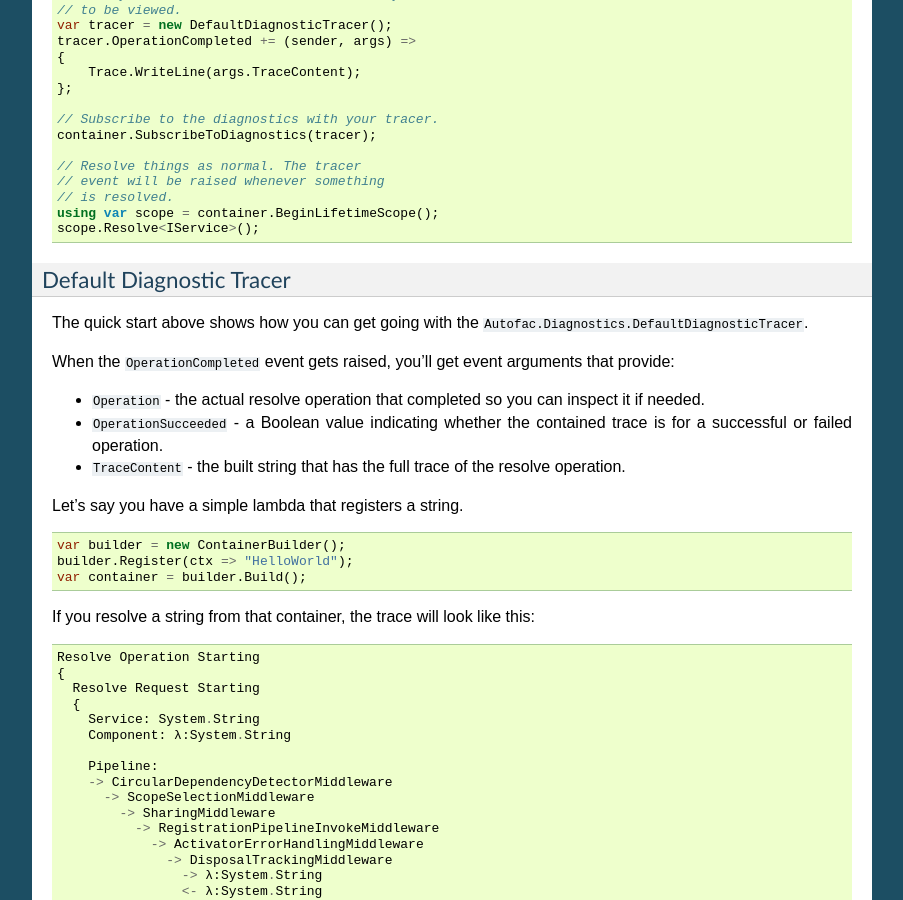
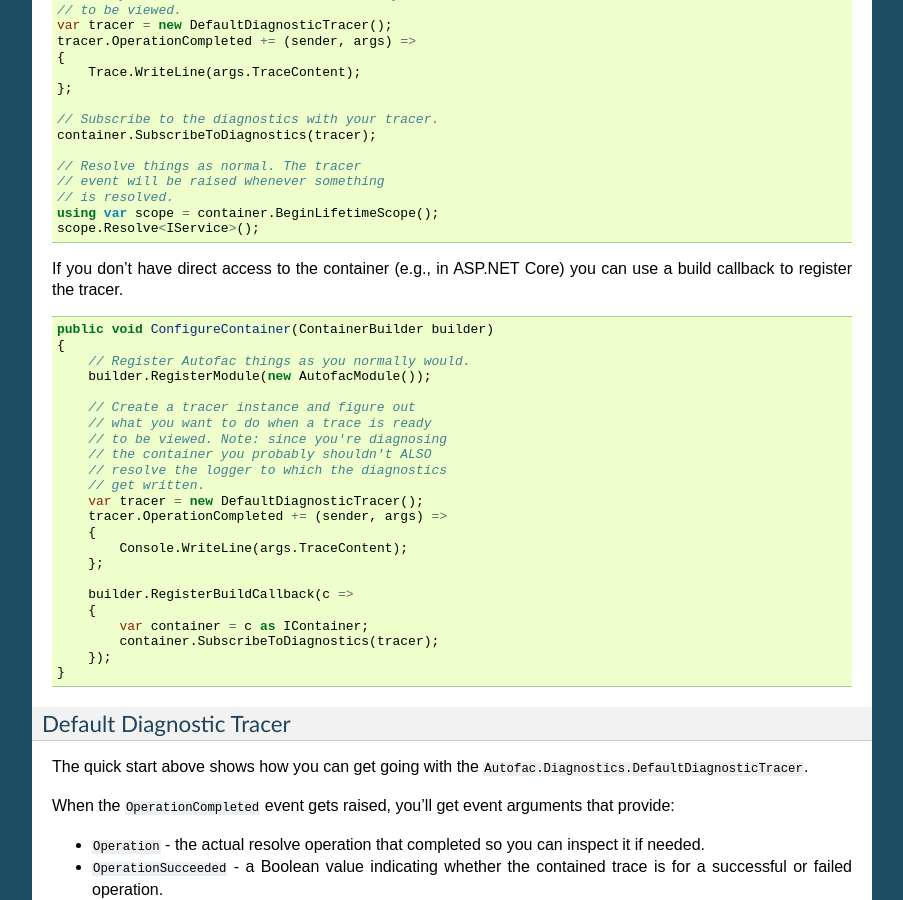
Before and after one commit to autofac/Documentation, a Sphinx documentation site: the page built from docs/advanced/debugging.rst, in a window 1280 px wide and 900 px high, scrolled down 1227 px. Shown: the whole window, without its empty margins (198-1101 px from the left). Built offline with Sphinx 7.4.7, drawn with Linux system fonts in a browser that asks for light colours.

Commit message:
Example showing build callback for tracer registration.

```diff
--- a/docs/advanced/debugging.rst
+++ b/docs/advanced/debugging.rst
@@ -62,6 +62,34 @@ The easiest way to get started with diagnostics is to use the ``Autofac.Diagnost
     // is resolved.
     using var scope = container.BeginLifetimeScope();
     scope.Resolve<IService>();
+
+If you don't have direct access to the container (e.g., in ASP.NET Core) you can use a build callback to register the tracer.
+
+.. sourcecode:: csharp
+
+    public void ConfigureContainer(ContainerBuilder builder)
+    {
+        // Register Autofac things as you normally would.
+        builder.RegisterModule(new AutofacModule());
+
+        // Create a tracer instance and figure out
+        // what you want to do when a trace is ready
+        // to be viewed. Note: since you're diagnosing
+        // the container you probably shouldn't ALSO
+        // resolve the logger to which the diagnostics
+        // get written.
+        var tracer = new DefaultDiagnosticTracer();
+        tracer.OperationCompleted += (sender, args) =>
+        {
+            Console.WriteLine(args.TraceContent);
+        };
+
+        builder.RegisterBuildCallback(c =>
+        {
+            var container = c as IContainer;
+            container.SubscribeToDiagnostics(tracer);
+        });
+    }
 
 Default Diagnostic Tracer
 =========================
```
